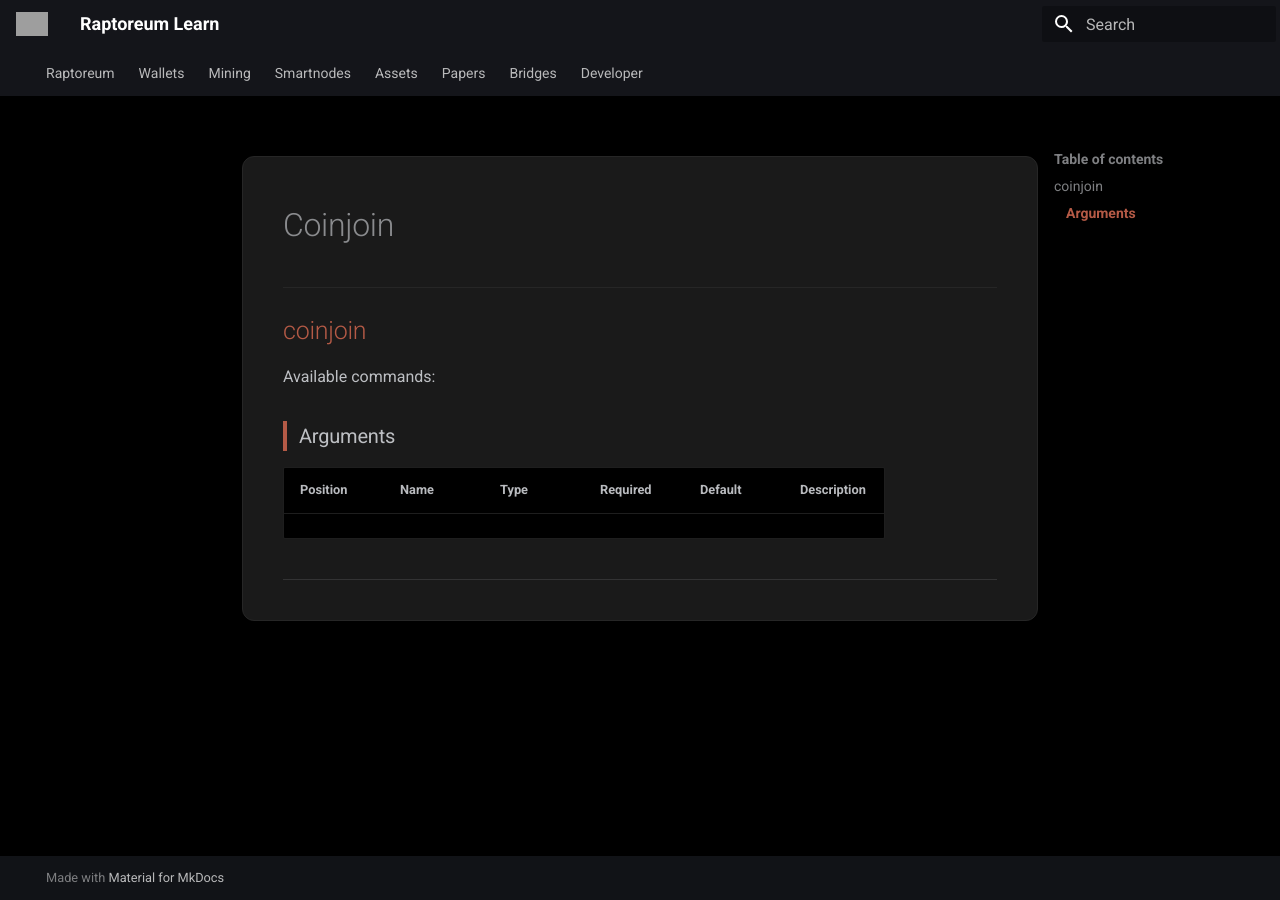
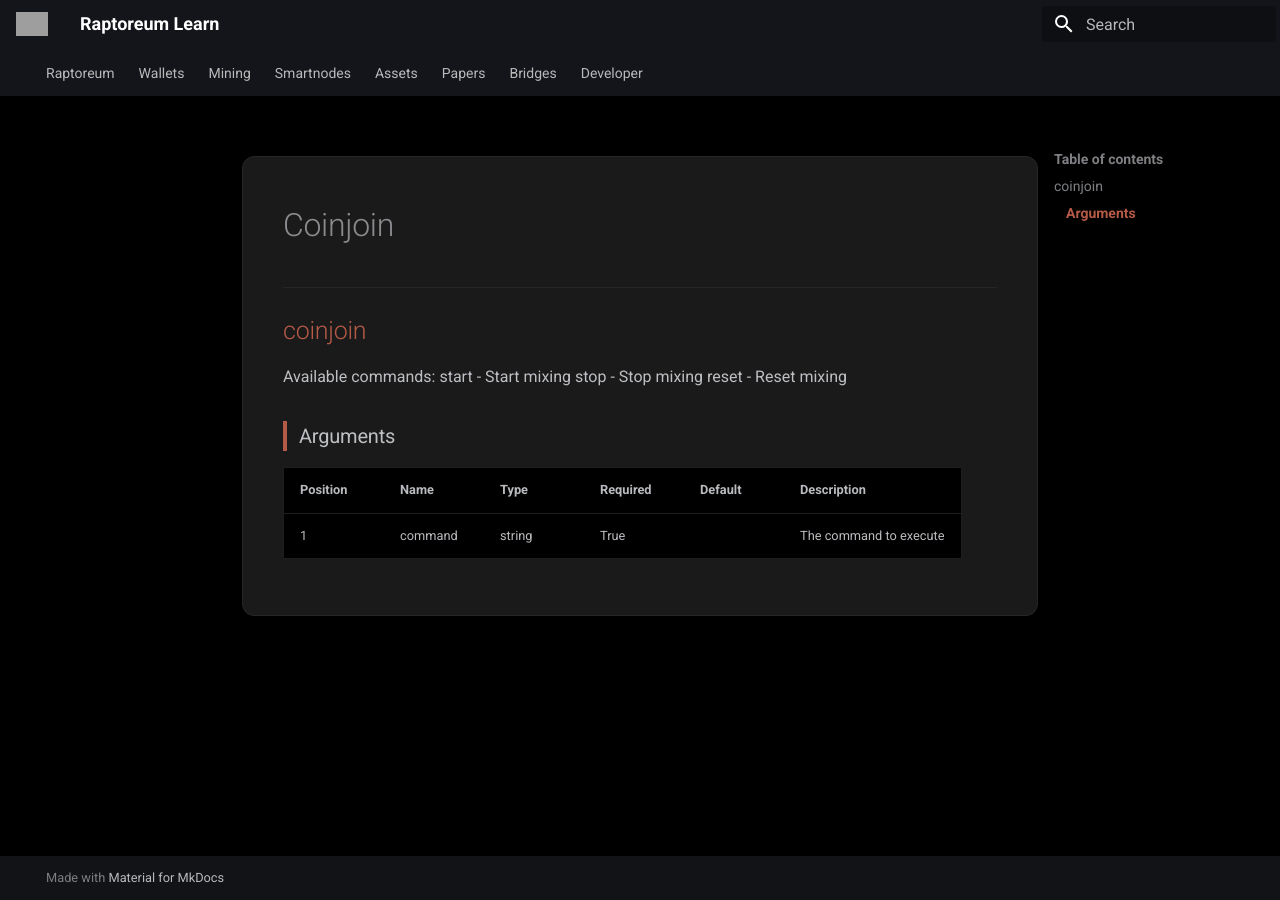
Before and after one commit to Raptor3um/learn-raptoreum, an MkDocs documentation site: the page built from docs/dev/rpc/includes/coinjoin.md, in a window 1280 px wide. Built offline with MkDocs 1.6.1 and Material for MkDocs 9.7.7, drawn with Linux system fonts in a browser that asks for light colours; grey boxes are pictures that could not be loaded.

Commit message:
Update coinjoin.md

```diff
--- a/docs/dev/rpc/includes/coinjoin.md
+++ b/docs/dev/rpc/includes/coinjoin.md
@@ -1,12 +1,9 @@
 ## coinjoin
-
 Available commands:
-
+  start       - Start mixing
+  stop        - Stop mixing
+  reset       - Reset mixing
 ### Arguments
-
 | Position | Name | Type | Required | Default | Description |
 | :--- | :--- | :--- | :--- | :--- | :--- |
-
-
-
----
+| 1 | command | string | True |  | The command to execute |
```
